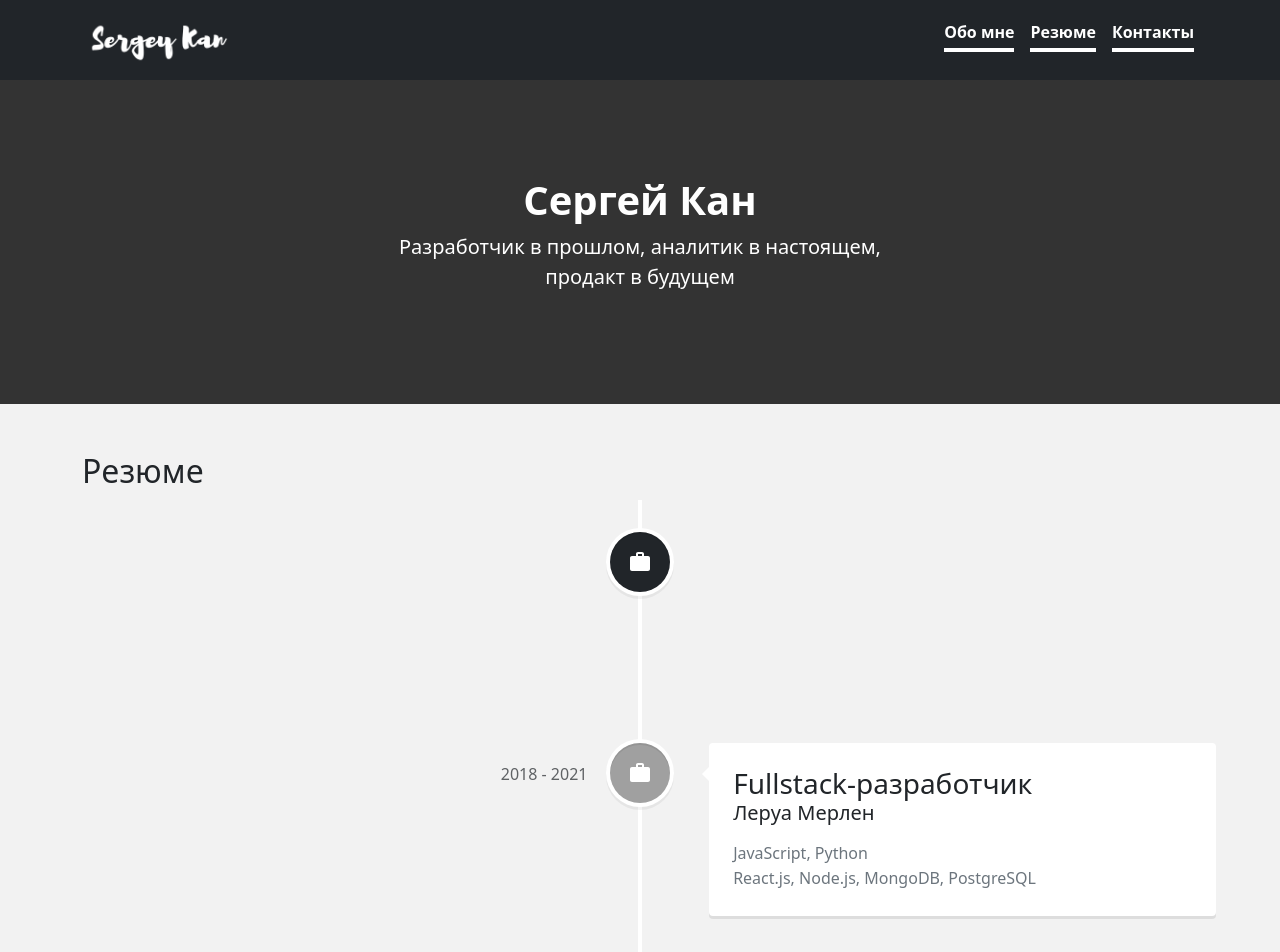
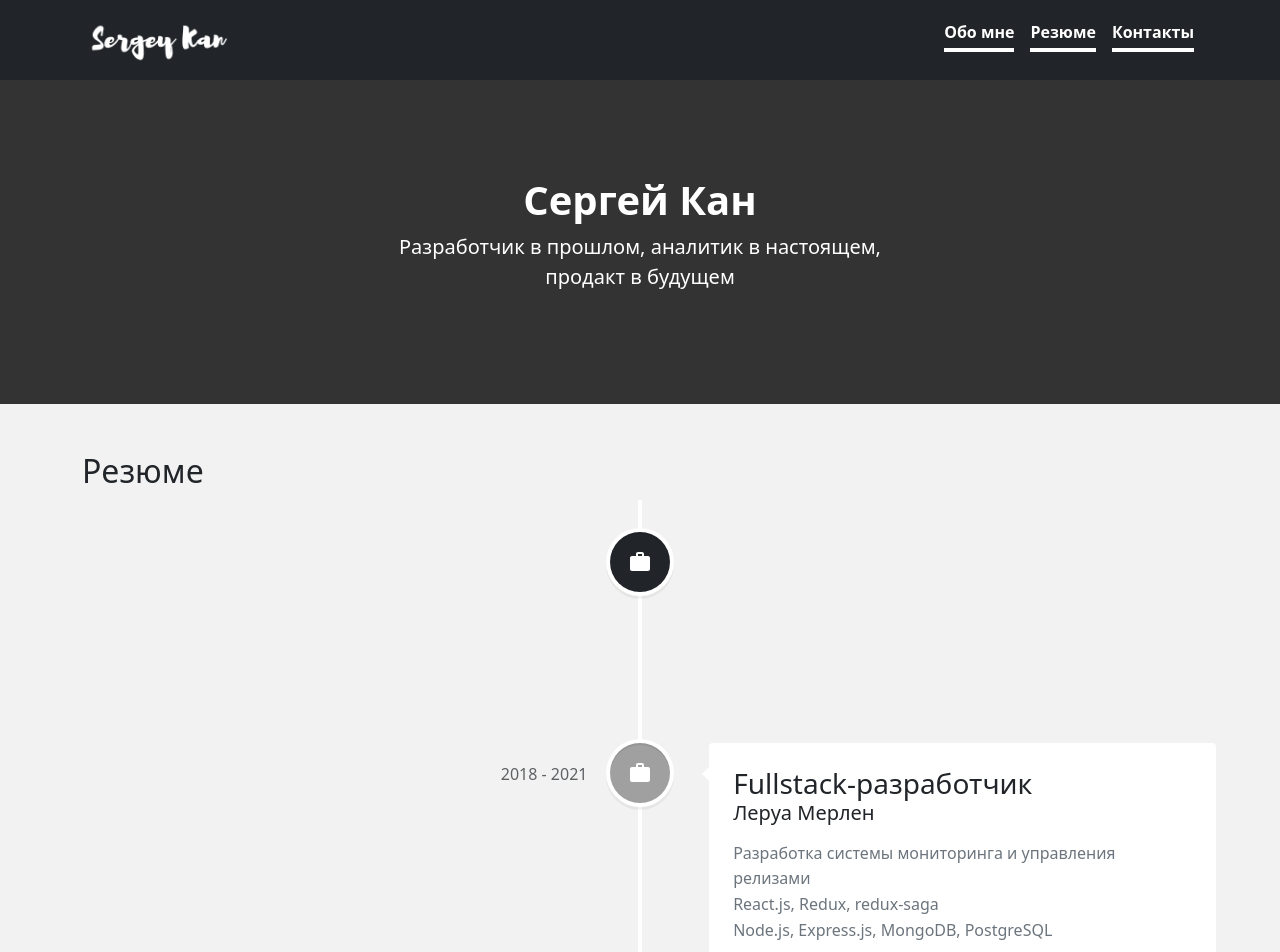
Before and after one commit to serg-kan/portfolio-website, a React (Create React App) app: page / in a window 1280 px wide. Shown: the top 952 px of the page. Built offline with nearby package versions, Linux system fonts and the light colour scheme.

Commit message:
feat: changed jobs descriptions

```diff
--- a/src/components/timeline/Timeline.jsx
+++ b/src/components/timeline/Timeline.jsx
@@ -63,8 +63,9 @@ function Timeline(props) {
             <h3 className="vertical-timeline-element-title">Fullstack-разработчик</h3>
             <h5 className="vertical-timeline-element-subtitle">Леруа Мерлен</h5>
             <p className="text-muted">
-              JavaScript, Python <br />
-              React.js, Node.js, MongoDB, PostgreSQL
+              Разработка системы мониторинга и управления релизами <br />
+              React.js, Redux, redux-saga <br />
+              Node.js, Express.js, MongoDB, PostgreSQL
             </p>
           </VerticalTimelineElement>
           <VerticalTimelineElement
@@ -76,7 +77,7 @@ function Timeline(props) {
             <h3 className="vertical-timeline-element-title">Стажер</h3>
             <h5 className="vertical-timeline-element-subtitle">Accenture</h5>
             <p className="text-muted">
-              Релиз-менеджмент, документация, UNIT-тестирование, аналитика <br />
+              Документация, UNIT-тестирование, аналитика <br />
               Selenium, Jest, Mocha, Chai
             </p>
           </VerticalTimelineElement>
```
